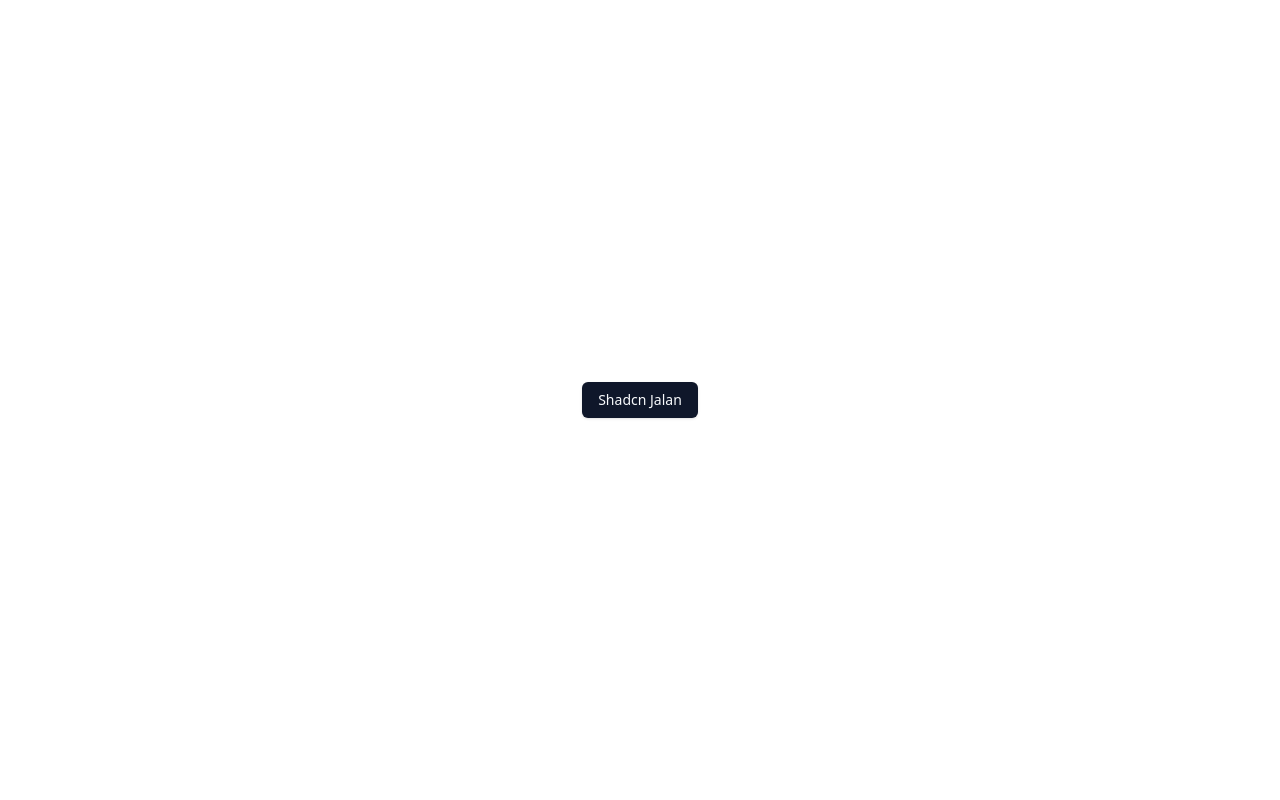
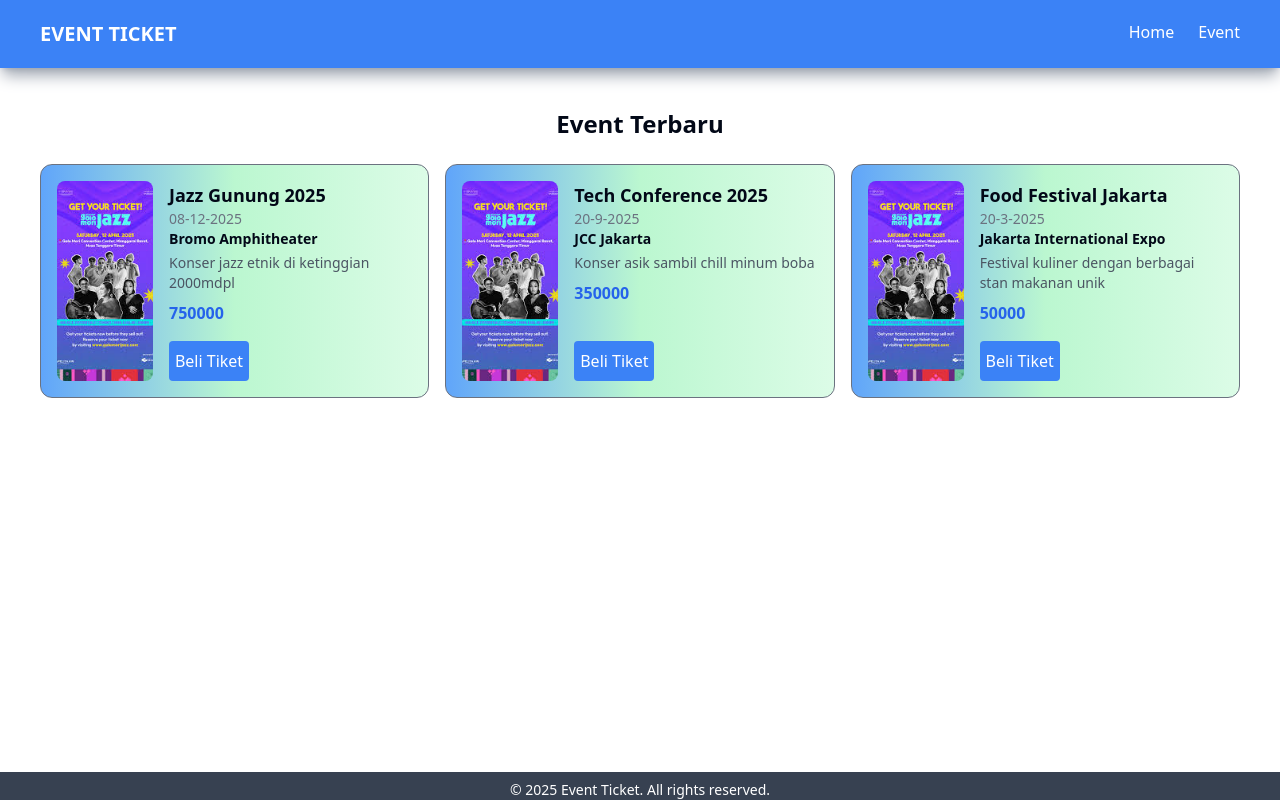
Before and after one commit to kanaya29/FINALPROJECT_TEKWEB_ASALOLEANK, a React (Vite) app: page / in a window 1280 px wide. Built offline with nearby package versions, Linux system fonts and the light colour scheme.

Commit message:
membuat tampilan ui user

```diff
--- a/src/App.jsx
+++ b/src/App.jsx
@@ -1,9 +1,50 @@
-import { Button } from "@/components/ui/button"
+import { useState } from "react"
+import Navbar from "@/components/public/Navbar"
+import Footer from "@/components/public/Footer"
+import Home from "./pages/Home"
+import poster from "./assets/poster.jpg";
 
 function App() {
+  const [event] = useState([
+    {
+      "id": 1,
+      "name": "Jazz Gunung 2025",
+      "category": "Music",
+      "date": "08-12-2025",
+      "price": 750000,
+      "location": "Bromo Amphitheater",
+      "description": "Konser jazz etnik di ketinggian 2000mdpl",
+      "image": poster
+    },
+    {
+      "id": 2,
+      "name": "Tech Conference 2025",
+      "category": "Technology",
+      "date": "20-9-2025",
+      "price": 350000,
+      "location": "JCC Jakarta",
+      "description": "Konser asik sambil chill minum boba",
+      "image":poster
+    },
+     {
+      "id": 3,
+      "name": "Food Festival Jakarta",
+      "category": "FOOD",
+      "date": "20-3-2025",
+      "price": 50000,
+      "location": "Jakarta International Expo",
+      "description" : "Festival kuliner dengan berbagai stan makanan unik",
+      "image":poster
+    },
+  ])
+
   return (
-    <div className="min-h-screen flex items-center justify-center">
-      <Button>Shadcn Jalan</Button>
+    <div className="min-h-screen flex flex-col" >
+      <Navbar />
+      <main className="flex-grow ">
+        <Home event={event} />
+      </main>
+      <Footer />
     </div>
   )
 }
--- /dev/null
+++ b/src/components/public/Footer.jsx
@@ -0,0 +1,7 @@
+export default function Footer() {
+  return (
+    <footer className="w-full bg-gray-700 text-white mt-3 pt-2 text-center text-sm">
+      © 2025 Event Ticket. All rights reserved.
+    </footer>
+  )
+}
--- /dev/null
+++ b/src/components/public/Navbar.jsx
@@ -0,0 +1,13 @@
+export default function Navbar(){
+    return(
+        <nav className="flex justify-between bg-blue-500 px-10 py-5 shadow-lg shadow-gray-400
+        w-full text-white top-0 left-0 z-50 font-sans mb-10">
+            <h1 className="font-bold text-xl"> EVENT TICKET</h1>
+            <div className="space-x-6">
+                <a href="#Home" className="hover:text-blue-400 cursor-pointer">Home</a>
+                <a href="#Event" className="hover:text-blue-400 cursor-pointer">Event</a>
+            </div>
+
+        </nav>
+    );
+}
--- /dev/null
+++ b/src/components/public/ProductCard.jsx
@@ -0,0 +1,32 @@
+export default function ProductCard({ event }) {
+  return (
+    <div className="bg-gradient-to-r from-blue-400 via-green-200 to-green-100 p-4
+    rounded-xl border border-gray-500 flex gap-4 max-w-md ">
+      <img
+        src={event.image}
+        alt={event.name}
+        className="w-24 h-22 rounded-lg object-cover flex-shrink-0"/>
+
+      <div className="flex flex-col justify-between">
+        <div>
+          <h3 className="text-lg font-semibold">{event.name}</h3>
+          <p className="text-sm text-gray-500">{event.date}</p>
+          <p className="text-sm font-semibold">{event.location}</p>
+          <p className="text-sm text-gray-600 mt-1">
+            {event.description}
+          </p>
+          <p className="text-blue-600 font-semibold mt-2">
+            {event.price}
+          </p>
+        </div>
+
+        <button
+          onClick={() => console.log("Pesan:", event.name)}
+          className="mt-4 bg-blue-500 text-white py-2 rounded hover:bg-blue-700 w-20">
+          Beli Tiket
+        </button>
+      </div>
+
+    </div>
+  )
+}
--- /dev/null
+++ b/src/pages/Home.jsx
@@ -0,0 +1,19 @@
+import ProductCard from "../components/public/ProductCard";
+
+export default function Home({ event }) {
+  return (
+    <div>
+      <div id="Home" className="mb-4">
+        <h1 className="text-2xl font-bold text-center ">Event Terbaru</h1>
+      </div>
+
+      <div
+        id="Event"
+        className="py-2 px-10 grid grid-cols-1 md:grid-cols-3 gap-4">
+        {event.map((item) => (
+          <ProductCard key={item.id} event={item} />
+        ))}
+      </div>
+    </div>
+  );
+}
```
Also changed, not shown: src/assets/poster.jpg (added).
